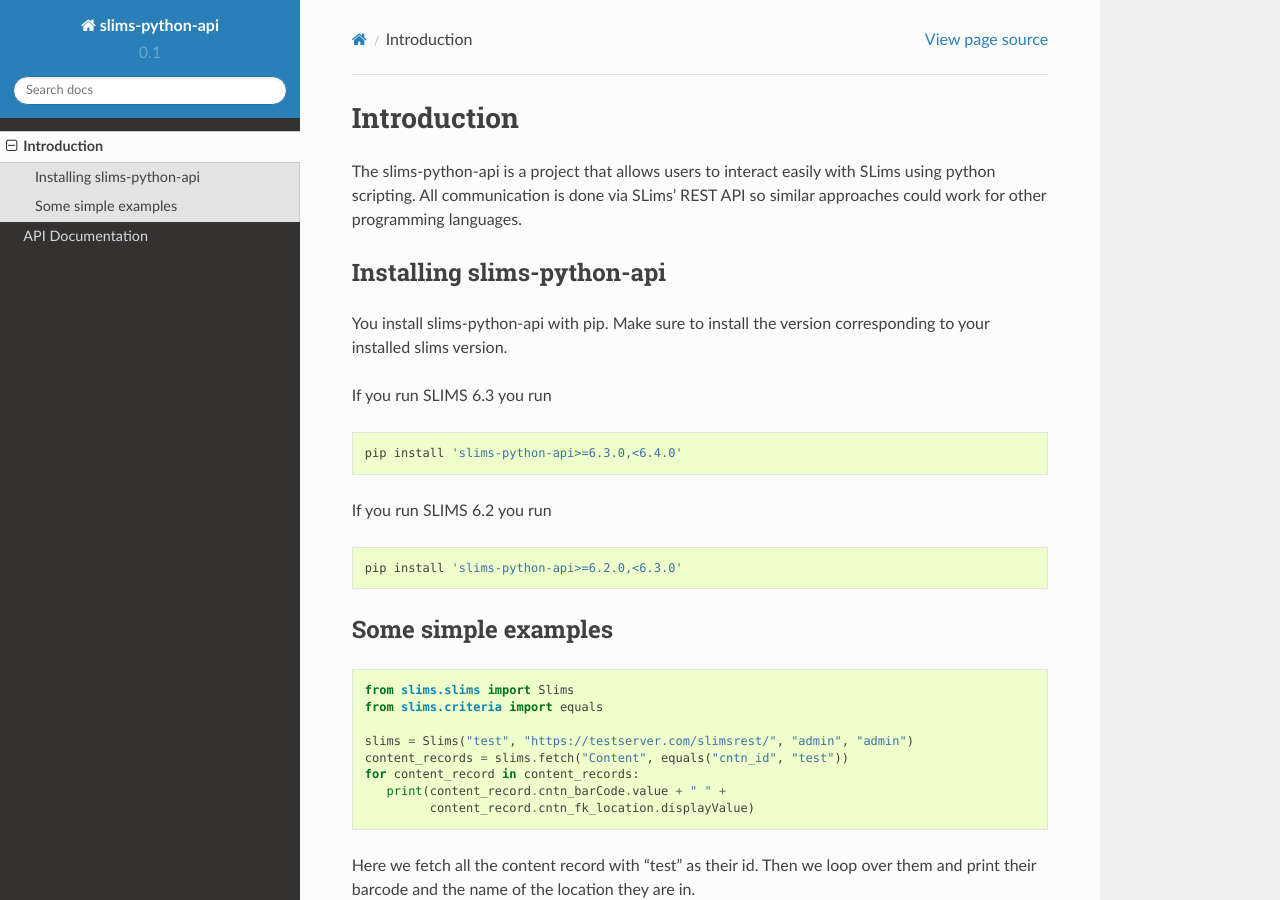
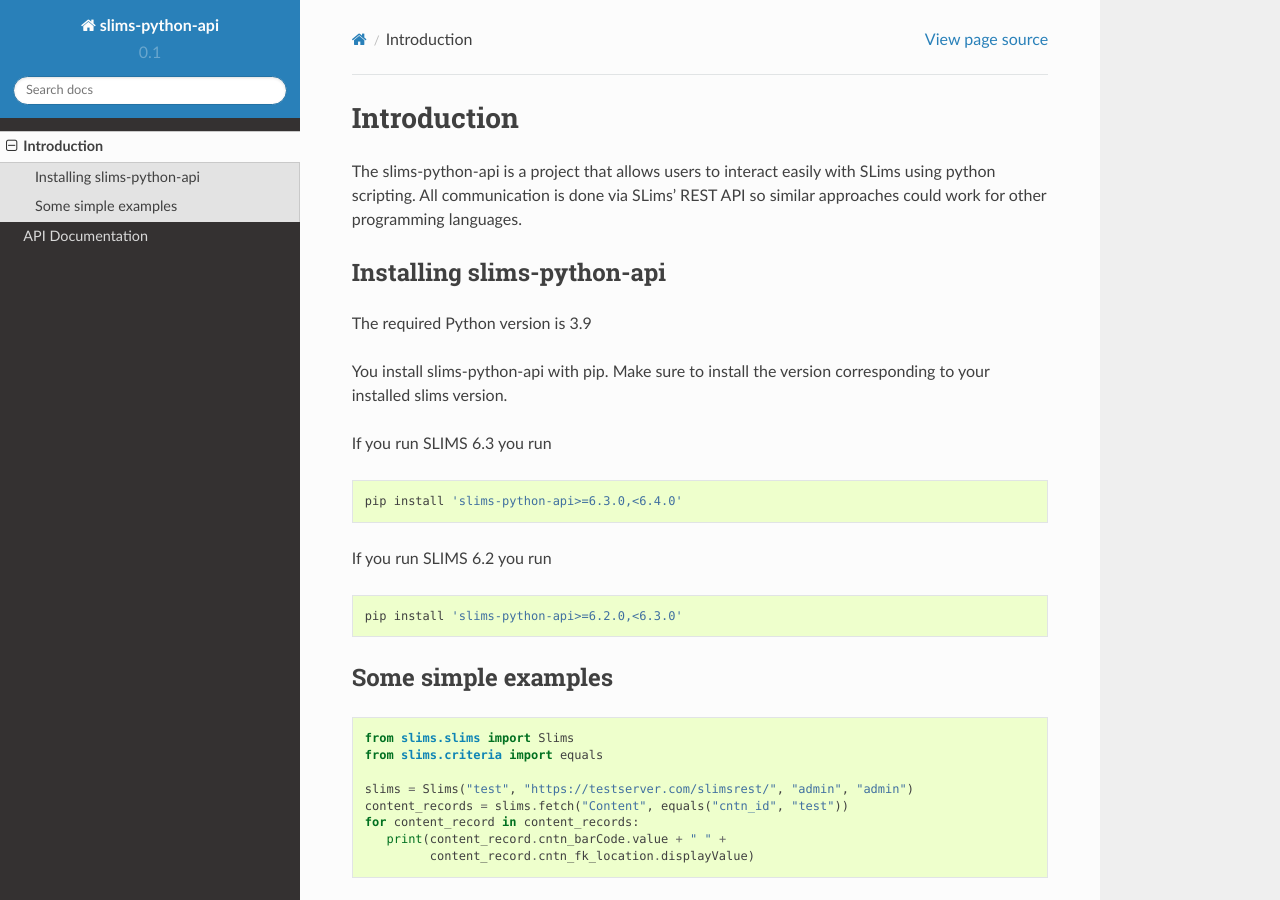
Before and after one commit to genohm/slims-python-api, a Sphinx documentation site: the page built from doc/introduction.rst, in a window 1280 px wide and 900 px high. Built offline with Sphinx 7.4.7 and the Read the Docs theme 2.0.0, drawn with Linux system fonts in a browser that asks for light colours.

Commit message:
SLIMS-27318 - Slims Python api documentation
updated the documentation

```diff
--- a/doc/introduction.rst
+++ b/doc/introduction.rst
@@ -8,6 +8,8 @@ approaches could work for other programming languages.
 
 Installing slims-python-api
 ---------------------------
+
+The required Python version is 3.9
 
 You install slims-python-api with pip. Make sure to install the version corresponding to your installed slims version.
 
```
Also changed, not shown: README.md (+2 -0 lines).
